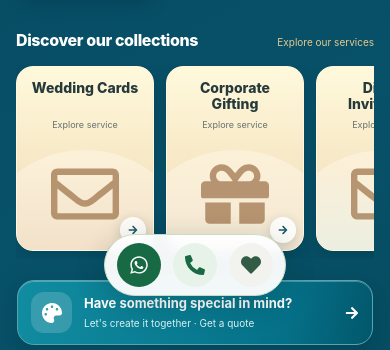
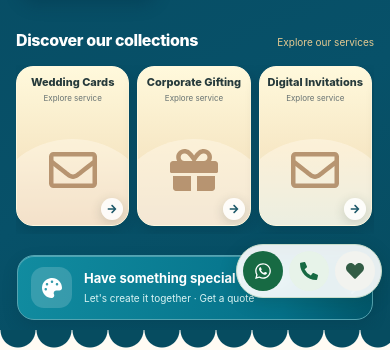
Before and after one commit to mesanjusk/Sanju-SK-Live, a React (Vite) app in the folder IDFrontend/: page / in a window 390 px wide. Shown: the part 536-886 px from the top of the page. Built offline with nearby package versions, Linux system fonts and the light colour scheme; no server answers.

Commit message:
fix: prevent collection tile text overlap and compact mobile quick actions

```diff
--- a/IDFrontend/scripts/smoke-seo.mjs
+++ b/IDFrontend/scripts/smoke-seo.mjs
@@ -127,6 +127,11 @@ assert(homeSource.includes('filteredProducts.slice(0, visibleCount)'),'Focused p
 assert(heroSource.includes('phoneNumber')&&heroSource.includes('dialHref'),'Top navigation call link missing');
 assert(cardSource.includes('loading="lazy"')&&cardSource.includes('Enquire'),'Lightweight product gallery card missing');
 assert(heroSource.includes('FaEllipsisV')&&heroSource.includes('sk-top-navigation'),'Three-dot website menu missing');
+const festiveCss=readFileSync(new URL('../src/components/mobile/festive-home.css',import.meta.url),'utf8');
+assert(heroSource.includes('sk-festive-tile-top')&&heroSource.includes('sk-festive-tile-media'),'Collection photo and label must have separate layout regions');
+assert(festiveCss.includes('grid-auto-columns: calc((100% - 16px) / 3)'),'Show three collection tiles in the mobile viewport');
+assert(festiveCss.includes('.sk-festive-tile-media img')&&festiveCss.includes('position: static'),'Collection photo must stay within its own media region');
+assert(bottomNavSource.includes('fixed right-2')&&bottomNavSource.includes('h-10 w-10'),'Contact dock must stay compact and right-aligned');
 assert(heroSource.includes('Made with <FaHeart')&&heroSource.includes('sk-festive-top-phone'),'One-line heart and phone information missing');
 assert(bottomNavSource.includes('FaWhatsapp')&&bottomNavSource.includes('FaPhoneAlt')&&bottomNavSource.includes('FaHeart'),'Three floating contact icons missing');
 assert(reminderSource.includes('FIRST_REMINDER_DELAY_MS = 15000')&&reminderSource.includes('REPEAT_REMINDER_DELAY_MS = 8000'),'Call reminder timing must be 15 seconds then every 8 seconds');
--- a/IDFrontend/src/components/mobile/FestiveStorefrontHero.jsx
+++ b/IDFrontend/src/components/mobile/FestiveStorefrontHero.jsx
@@ -47,7 +47,7 @@ function FestiveStorefrontHero({
         label: category.name,
         short: category.name,
         subtitle: products.length ? products.length + ' designs' : 'Explore category',
-        image: image ? optimizedImage(image, 480) : null,
+        image: image ? optimizedImage(image, 300) : null,
         category, count: products.length, index, Icon: iconFor(category.name),
         tint: TINTS[index % TINTS.length]
       };
@@ -99,10 +99,14 @@ function FestiveStorefrontHero({
   const renderTile = (item) => {
     const { id, label, subtitle, Icon, image, tint, href } = item;
     const content = <>
-      <span className="sk-festive-tile-title">{label}</span>
-      <span className="sk-festive-tile-subtitle">{subtitle}</span>
-      {image ? <img src={image} alt="" loading="lazy" decoding="async"
-        width="180" height="160" /> : <Icon className="sk-festive-tile-fallback" aria-hidden="true" />}
+      <span className="sk-festive-tile-top">
+        <span className="sk-festive-tile-title">{label}</span>
+        <span className="sk-festive-tile-subtitle">{subtitle}</span>
+      </span>
+      <span className="sk-festive-tile-media">
+        {image ? <img src={image} alt={label + ' designs at SANJU SK Digital in Gondia'} loading="lazy" decoding="async"
+          width="240" height="160" /> : <Icon className="sk-festive-tile-fallback" aria-hidden="true" />}
+      </span>
       <span className="sk-festive-tile-arrow"><FaArrowRight aria-hidden="true" /></span>
     </>;
     const style = { '--sk-tile-tint': tint };
--- a/IDFrontend/src/components/mobile/MobileBottomNav.jsx
+++ b/IDFrontend/src/components/mobile/MobileBottomNav.jsx
@@ -11,19 +11,19 @@ export default function MobileBottomNav({ whatsappNumber = '919372333633', phone
 
   return (
     <nav aria-label="Quick contact and saved designs"
-      className="sk-floating-contact-nav fixed left-1/2 z-40 flex -translate-x-1/2 items-center gap-3 rounded-full border border-[#c8dcca] bg-white/95 px-3 py-2 shadow-[0_8px_30px_rgba(9,43,26,.22)] backdrop-blur"
-      style={{ bottom: 'calc(env(safe-area-inset-bottom, 0px) + 12px)' }}>
+      className="sk-floating-contact-nav fixed right-2 z-40 flex items-center gap-1.5 rounded-full border border-[#c8dcca] bg-white/90 p-1.5 shadow-[0_5px_18px_rgba(9,43,26,.18)] backdrop-blur sm:right-5"
+      style={{ bottom: 'calc(env(safe-area-inset-bottom, 0px) + 10px)' }}>
       <a href={chat} target="_blank" rel="noopener noreferrer"
         aria-label="WhatsApp SANJU SK Digital"
-        className="flex h-11 w-11 items-center justify-center rounded-full bg-[#176a43] text-xl text-white focus-visible:outline-2 focus-visible:outline-offset-2 focus-visible:outline-emerald-700">
+        className="flex h-10 w-10 items-center justify-center rounded-full bg-[#176a43] text-lg text-white focus-visible:outline-2 focus-visible:outline-offset-2 focus-visible:outline-emerald-700">
         <FaWhatsapp aria-hidden="true" />
       </a>
       <a href={dial} aria-label="Call SANJU SK Digital"
-        className="flex h-11 w-11 items-center justify-center rounded-full bg-[#e7f3e9] text-xl text-[#176a43] focus-visible:outline-2 focus-visible:outline-offset-2 focus-visible:outline-emerald-700">
+        className="flex h-10 w-10 items-center justify-center rounded-full bg-[#e7f3e9] text-lg text-[#176a43] focus-visible:outline-2 focus-visible:outline-offset-2 focus-visible:outline-emerald-700">
         <FaPhoneAlt aria-hidden="true" />
       </a>
       <NavLink to="/favorites" aria-label="Saved designs"
-        className={({ isActive }) => 'flex h-11 w-11 items-center justify-center rounded-full text-xl focus-visible:outline-2 focus-visible:outline-offset-2 focus-visible:outline-emerald-700 ' +
+        className={({ isActive }) => 'flex h-10 w-10 items-center justify-center rounded-full text-lg focus-visible:outline-2 focus-visible:outline-offset-2 focus-visible:outline-emerald-700 ' +
           (isActive ? 'bg-[#176a43] text-white' : 'bg-[#f2f3ef] text-[#325c45]')}>
         <FaHeart aria-hidden="true" />
       </NavLink>
--- a/IDFrontend/src/components/mobile/festive-home.css
+++ b/IDFrontend/src/components/mobile/festive-home.css
@@ -107,21 +107,36 @@
 .sk-festive-picks-heading h2 { color: #fff; font-size: 16px; font-weight: 850; letter-spacing: -.025em; }
 .sk-festive-picks-heading span { color: #e6ca91; font-size: 10px; }
 .sk-festive-tiles {
-  display: grid; grid-auto-flow: column; grid-auto-columns: 138px; gap: 12px;
+  display: grid; grid-auto-flow: column; grid-auto-columns: calc((100% - 16px) / 3); gap: 8px;
   overflow-x: auto; scroll-snap-type: x mandatory; scrollbar-width: none; padding: 1px 1px 8px;
 }
 .sk-festive-tile {
-  position: relative; isolation: isolate; display: block; overflow: hidden;
-  height: 185px; padding: 13px 10px; text-align: center; scroll-snap-align: start;
+  position: relative; isolation: isolate; display: flex; flex-direction: column;
+  align-items: stretch; overflow: hidden;
+  height: 160px; padding: 9px 7px; text-align: center; scroll-snap-align: start;
   border-radius: 17px; border: 1px solid #fff8de; background: linear-gradient(180deg,#fff9dc,#f7e8c6 53%,var(--sk-tile-tint, #e3d0b1));
   box-shadow: 0 6px 13px #012f4044; color: #263b3e;
 }
 .sk-festive-tile::after { content: ''; position: absolute; z-index: -1; left: -25%; right: -25%; bottom: -45%; height: 100%; border-radius: 50%; background: #fff7e985; }
-.sk-festive-tile-title { position: relative; z-index: 2; display: block; min-height: 34px; color: #263a3b; font-size: 14px; line-height: 1.1; font-weight: 850; }
-.sk-festive-tile-subtitle { position: relative; z-index: 2; display: block; margin: 4px 0 0; color: #677272; font-size: 9px; }
-.sk-festive-tile img { position: absolute; z-index: 1; left: 6%; bottom: -4px; width: 88%; height: 112px; object-fit: contain; filter: drop-shadow(1px 8px 5px #46504a44); }
-.sk-festive-tile-fallback { position: absolute; left: calc(50% - 34px); bottom: 22px; width: 68px; height: 68px; color: #a67d56; opacity: .79; }
-.sk-festive-tile-arrow { position: absolute; z-index: 3; display: grid; place-items: center; width: 26px; height: 26px; right: 7px; bottom: 7px; border-radius: 50%; background: #ffffffdb; color: #1e596a; font-size: 10px; box-shadow: 0 3px 12px #263d3933; }
+.sk-festive-tile-top {
+  position: relative; z-index: 2; display: flex; flex: 0 0 48px;
+  flex-direction: column; align-items: center; width: 100%; min-height: 0;
+}
+.sk-festive-tile-title {
+  display: block; width: 100%; color: #263a3b; font-size: 11px;
+  line-height: 1.15; font-weight: 850; overflow-wrap: anywhere;
+}
+.sk-festive-tile-subtitle { display: block; margin-top: 3px; color: #677272; font-size: 8px; }
+.sk-festive-tile-media {
+  position: relative; display: flex; flex: 1 1 auto; align-items: center;
+  justify-content: center; min-height: 0; width: 100%; overflow: hidden;
+}
+.sk-festive-tile-media img {
+  position: static; display: block; width: 100%; height: 100%;
+  object-fit: contain; filter: drop-shadow(0 4px 3px #46504a33);
+}
+.sk-festive-tile-fallback { width: 48px; height: 48px; color: #a67d56; opacity: .79; }
+.sk-festive-tile-arrow { position: absolute; z-index: 3; display: grid; place-items: center; width: 22px; height: 22px; right: 5px; bottom: 5px; border-radius: 50%; background: #ffffffdb; color: #1e596a; font-size: 10px; box-shadow: 0 3px 12px #263d3933; }
 .sk-festive-tile:hover img { transform: scale(1.035); }
 .sk-festive-quote { padding: 0 17px 10px; }
 .sk-festive-quote-bar {
@@ -171,7 +186,7 @@
   .sk-festive-picks { padding: 0 26px 28px; }
   .sk-festive-tiles { grid-auto-columns: minmax(148px,1fr); gap: 15px; }
   .sk-festive-tile { height: 202px; }
-  .sk-festive-tile img { height: 125px; }
+   .sk-festive-tile-media img { height: 100%; }
   .sk-festive-quote { padding: 0 26px 14px; }
 }
 @media (min-width: 850px) {
@@ -183,7 +198,7 @@
   .sk-festive-art-card { right: 110px; top: 86px; width: 174px; height: 208px; }
   .sk-festive-tiles { grid-template-columns: repeat(4,minmax(0,1fr)); grid-auto-columns: auto; }
   .sk-festive-tile { height: 230px; }
-  .sk-festive-tile img { height: 153px; }
+   .sk-festive-tile-media img { height: 100%; }
   .sk-festive-tile-title { font-size: 16px; }
 }
 @media (prefers-reduced-motion: reduce) {
```
